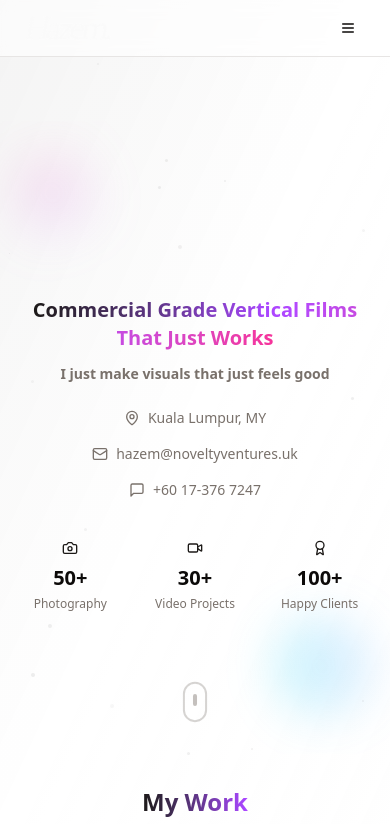
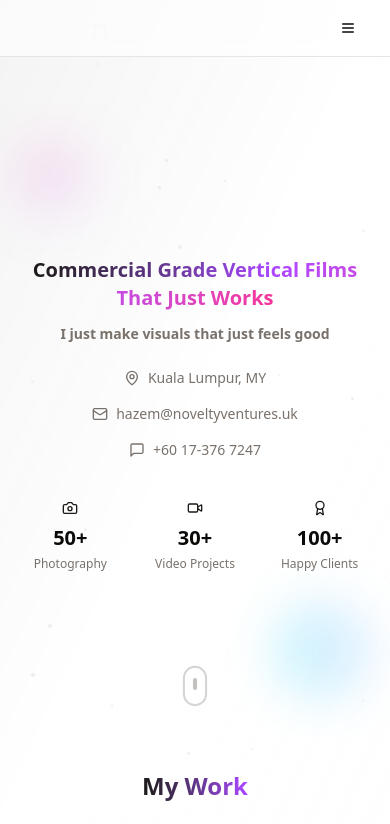
Before and after one commit to ShadowLevi-ops/hazem-portfolio, a Next.js app: page / in a window 390 px wide. Shown: the top 824 px of the page. Built offline with nearby package versions, Linux system fonts and the light colour scheme.

Commit message:
fix: optimize mobile layout spacing and expand button positioning

```diff
--- a/src/components/animated-hero.tsx
+++ b/src/components/animated-hero.tsx
@@ -65,7 +65,7 @@ export function AnimatedHero() {
   return (
     <section
       ref={ref}
-      className="relative container mx-auto flex min-h-[75vh] flex-col items-center justify-center overflow-hidden px-4 pt-20 pb-12 text-center md:min-h-[85vh] md:px-8 md:pt-28 md:pb-16"
+      className="relative container mx-auto flex min-h-[75vh] flex-col items-center justify-center overflow-hidden px-4 pt-8 pb-12 text-center md:min-h-[85vh] md:px-8 md:pt-28 md:pb-16"
     >
       {/* Animated background elements */}
       <div className="absolute inset-0 -z-10">
--- a/src/components/layout/Layout.tsx
+++ b/src/components/layout/Layout.tsx
@@ -19,7 +19,7 @@ export const Layout: React.FC<LayoutProps> = ({ children }) => {
         animate={{ opacity: 1 }}
         exit={{ opacity: 0 }}
         transition={{ duration: 0.5 }}
-        className="flex-1 pt-16"
+        className="flex-1 pt-12 md:pt-16"
       >
         {children}
       </motion.main>
--- a/src/components/vertical-carousel.tsx
+++ b/src/components/vertical-carousel.tsx
@@ -74,10 +74,10 @@ export function VerticalCarousel({
                   <div className="absolute inset-0 bg-gradient-to-t from-black/80 via-transparent to-black/20 opacity-0 transition-opacity duration-300 group-hover:opacity-100" />
 
                   <div className="absolute inset-0 flex flex-col justify-between p-3 opacity-0 transition-opacity duration-300 group-hover:opacity-100 md:p-4 lg:p-5">
-                    {/* Expand indicator */}
-                    <div className="absolute top-2 left-2 md:top-3 md:left-3">
-                      <div className="rounded-full bg-white/20 p-1.5 backdrop-blur-sm md:p-2">
-                        <Expand className="h-3 w-3 text-white md:h-4 md:w-4" />
+                    {/* Expand indicator - optimized for mobile */}
+                    <div className="absolute top-1.5 right-1.5 md:top-2 md:right-2">
+                      <div className="rounded-full bg-white/20 p-1 backdrop-blur-sm md:p-1.5">
+                        <Expand className="h-2.5 w-2.5 text-white md:h-3 md:w-3" />
                       </div>
                     </div>
                   </div>
```
